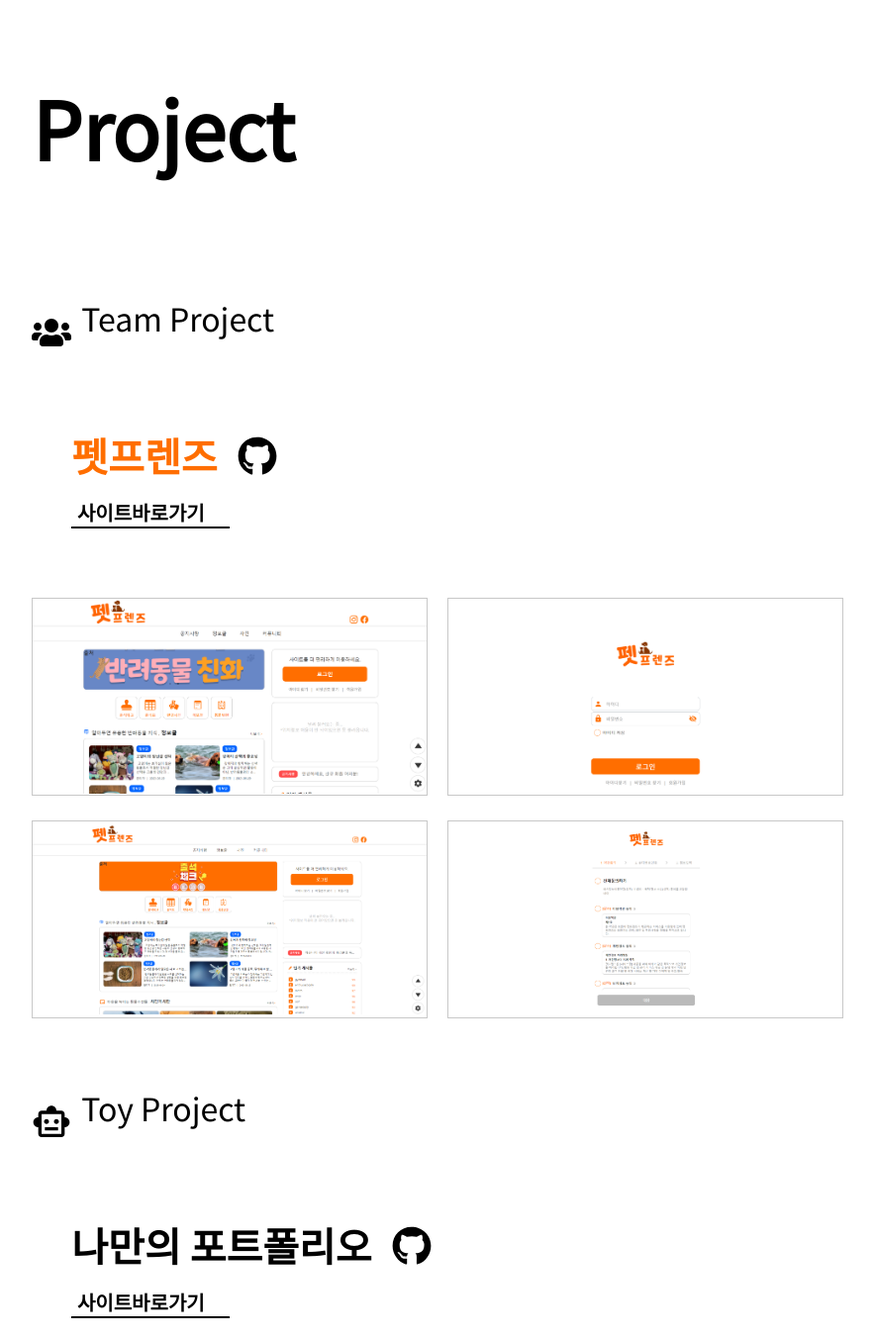
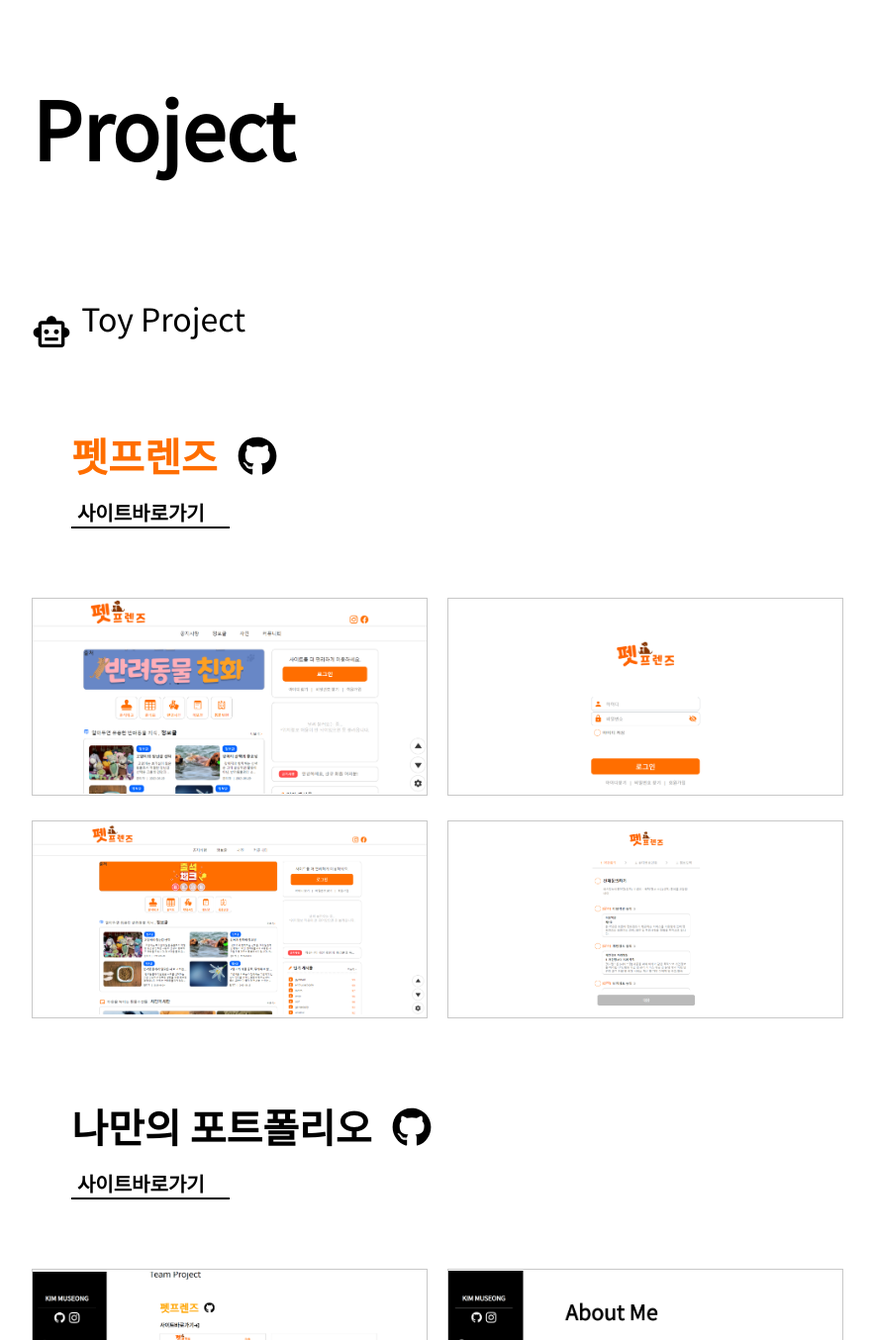
Before and after one commit to kim-museong/My-portFolio, a React (Create React App) app: page / in a window 1280 px wide. Shown: the part 1766-3120 px from the top of the page at 99% size, without its empty margins (264-1147 px from the left). Built offline with nearby package versions, Linux system fonts and the light colour scheme; some icons are missing.

Commit message:
프로젝트 수정

```diff
--- a/src/component/Project.tsx
+++ b/src/component/Project.tsx
@@ -12,8 +12,8 @@ const Project: React.FC = () => {
       <SH.TitleBox>Project</SH.TitleBox>
 
       <S.DetailTitleBox>
-        <FaUsers />
-        <p>Team Project</p>
+        <MdOutlineSmartToy />
+        <p>Toy Project</p>
       </S.DetailTitleBox>
 
       <S.ProjectTitle>
@@ -46,11 +46,6 @@ const Project: React.FC = () => {
           <img src="images/petF4.png" alt="" />
         </S.ImgItem>
       </S.ImgListBox>
-
-      <S.DetailTitleBox>
-        <MdOutlineSmartToy />
-        <p>Toy Project</p>
-      </S.DetailTitleBox>
 
       <S.ProjectTitle>
         <div className="flex">
```
Also changed, not shown: 2 other files (tests, documents, lock files or other folders).
